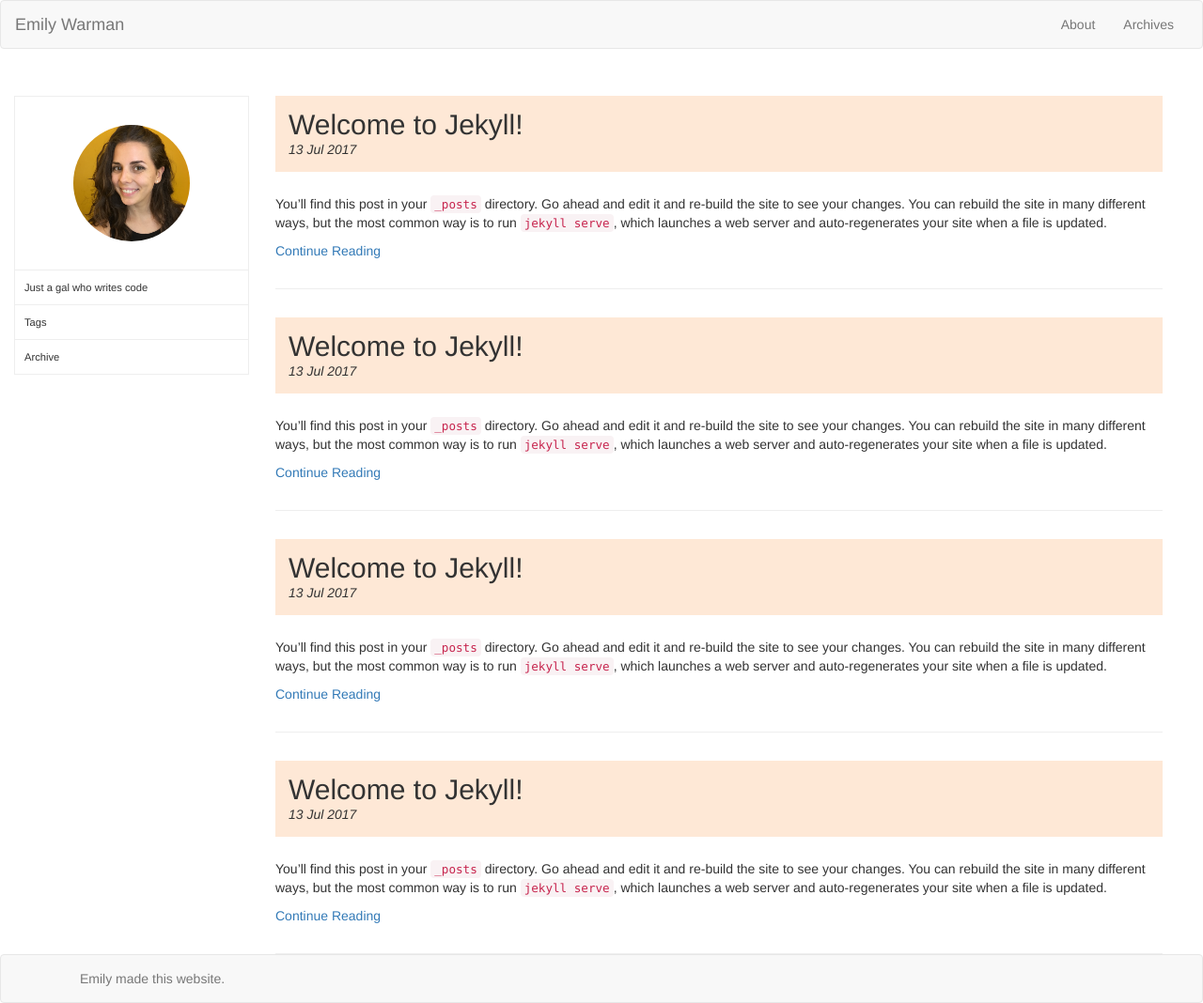
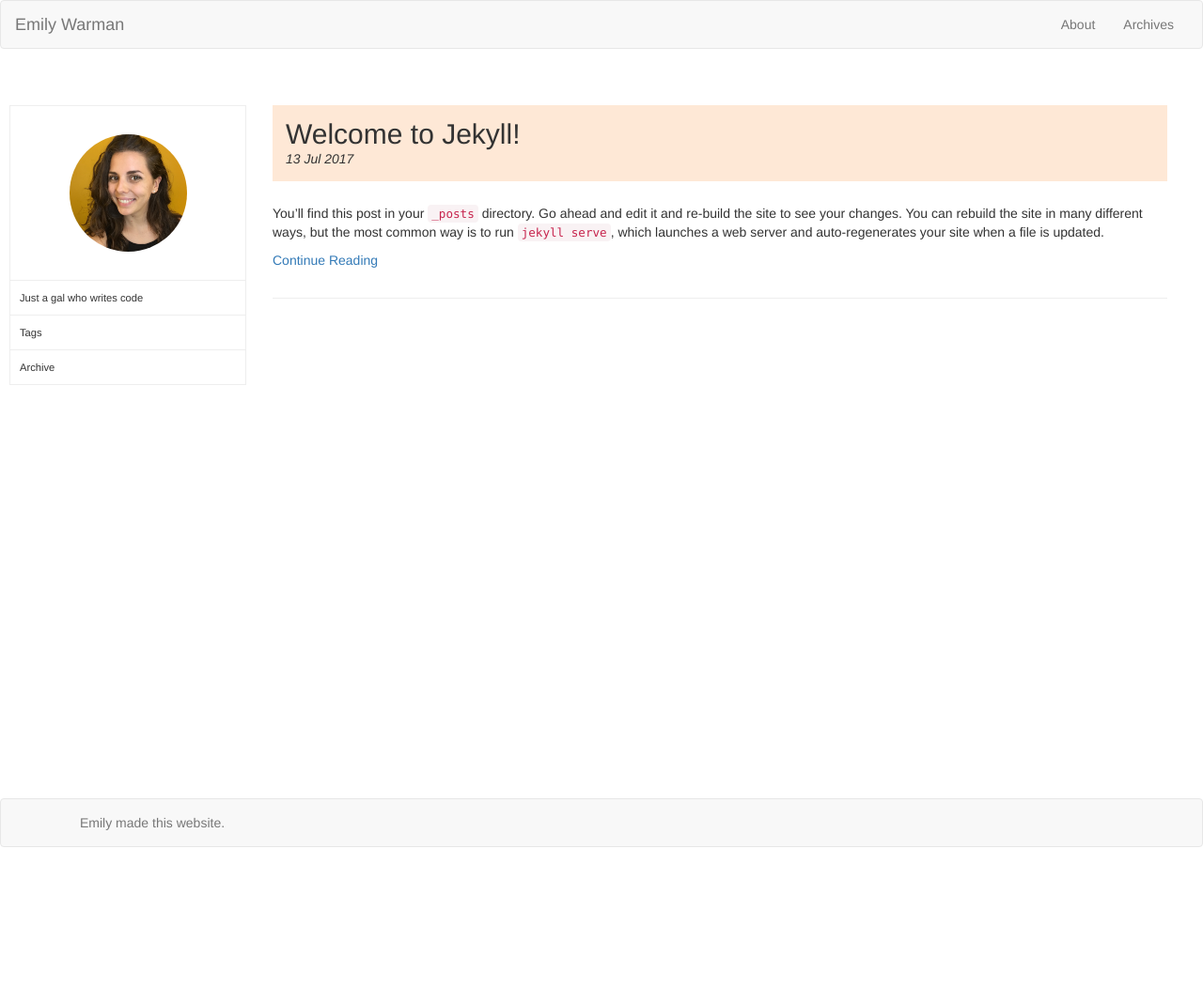
Before and after one commit to ewarman/ewarman.github.io, a Jekyll site: the page built from _pages/index.html, in a window 1280 px wide. Shown: the whole page at 94% size. Built offline with Jekyll 4.4.1, drawn with Linux system fonts in a browser that asks for light colours; nearby versions of some CDN libraries; after the commit the page ends 902 px from its top, so only the background shows below that.

Commit message:
stick dat footer

```diff
--- a/_layouts/default.html
+++ b/_layouts/default.html
@@ -4,17 +4,24 @@
   {% include head.html %}
 
   <body>
-    {% include page-header.html %}
-    <div class="container-fluid full">
-      <div class="left-sidebar">
-        {% include post-nav.html %}
+    <div id="container">
+
+      <div id="header">
+        {% include page-header.html %}
       </div>
 
-      <div class="post-container">
-        {{ content }}
+      <div id="body">
+        <div class="left-sidebar">
+          {% include post-nav.html %}
+        </div>
+        <div class="post-container">
+          {{ content }}
+        </div>
+      </div>
+
+      <div id="footer">
+        {% include page-footer.html %}
       </div>
     </div>
-    {% include page-footer.html %}
-
   </body>
 </html>
--- a/_posts/2017-07-13-welcome-to-jekyll2.markdown
+++ /dev/null
@@ -1,26 +0,0 @@
----
-layout: post
-title:  "Welcome to Jekyll!"
-date:   2017-07-13 13:14:29 -0400
-categories: jekyll update
-comments: true
----
-You’ll find this post in your `_posts` directory. Go ahead and edit it and re-build the site to see your changes. You can rebuild the site in many different ways, but the most common way is to run `jekyll serve`, which launches a web server and auto-regenerates your site when a file is updated.
-
-To add new posts, simply add a file in the `_posts` directory that follows the convention `YYYY-MM-DD-name-of-post.ext` and includes the necessary front matter. Take a look at the source for this post to get an idea about how it works.
-
-Jekyll also offers powerful support for code snippets:
-
-{% highlight ruby %}
-def print_hi(name)
-  puts "Hi, #{name}"
-end
-print_hi('Tom')
-#=> prints 'Hi, Tom' to STDOUT.
-{% endhighlight %}
-
-Check out the [Jekyll docs][jekyll-docs] for more info on how to get the most out of Jekyll. File all bugs/feature requests at [Jekyll’s GitHub repo][jekyll-gh]. If you have questions, you can ask them on [Jekyll Talk][jekyll-talk].
-
-[jekyll-docs]: https://jekyllrb.com/docs/home
-[jekyll-gh]:   https://github.com/jekyll/jekyll
-[jekyll-talk]: https://talk.jekyllrb.com/
--- a/_posts/2017-07-13-welcome-to-jekyll3.markdown
+++ /dev/null
@@ -1,26 +0,0 @@
----
-layout: post
-title:  "Welcome to Jekyll!"
-date:   2017-07-13 13:14:29 -0400
-categories: jekyll update
-comments: true
----
-You’ll find this post in your `_posts` directory. Go ahead and edit it and re-build the site to see your changes. You can rebuild the site in many different ways, but the most common way is to run `jekyll serve`, which launches a web server and auto-regenerates your site when a file is updated.
-
-To add new posts, simply add a file in the `_posts` directory that follows the convention `YYYY-MM-DD-name-of-post.ext` and includes the necessary front matter. Take a look at the source for this post to get an idea about how it works.
-
-Jekyll also offers powerful support for code snippets:
-
-{% highlight ruby %}
-def print_hi(name)
-  puts "Hi, #{name}"
-end
-print_hi('Tom')
-#=> prints 'Hi, Tom' to STDOUT.
-{% endhighlight %}
-
-Check out the [Jekyll docs][jekyll-docs] for more info on how to get the most out of Jekyll. File all bugs/feature requests at [Jekyll’s GitHub repo][jekyll-gh]. If you have questions, you can ask them on [Jekyll Talk][jekyll-talk].
-
-[jekyll-docs]: https://jekyllrb.com/docs/home
-[jekyll-gh]:   https://github.com/jekyll/jekyll
-[jekyll-talk]: https://talk.jekyllrb.com/
--- a/_posts/2017-07-13-welcome-to-jekyll4.markdown
+++ /dev/null
@@ -1,26 +0,0 @@
----
-layout: post
-title:  "Welcome to Jekyll!"
-date:   2017-07-13 13:14:29 -0400
-categories: jekyll update
-comments: true
----
-You’ll find this post in your `_posts` directory. Go ahead and edit it and re-build the site to see your changes. You can rebuild the site in many different ways, but the most common way is to run `jekyll serve`, which launches a web server and auto-regenerates your site when a file is updated.
-
-To add new posts, simply add a file in the `_posts` directory that follows the convention `YYYY-MM-DD-name-of-post.ext` and includes the necessary front matter. Take a look at the source for this post to get an idea about how it works.
-
-Jekyll also offers powerful support for code snippets:
-
-{% highlight ruby %}
-def print_hi(name)
-  puts "Hi, #{name}"
-end
-print_hi('Tom')
-#=> prints 'Hi, Tom' to STDOUT.
-{% endhighlight %}
-
-Check out the [Jekyll docs][jekyll-docs] for more info on how to get the most out of Jekyll. File all bugs/feature requests at [Jekyll’s GitHub repo][jekyll-gh]. If you have questions, you can ask them on [Jekyll Talk][jekyll-talk].
-
-[jekyll-docs]: https://jekyllrb.com/docs/home
-[jekyll-gh]:   https://github.com/jekyll/jekyll
-[jekyll-talk]: https://talk.jekyllrb.com/
--- a/_sass/_page-footer.scss
+++ b/_sass/_page-footer.scss
@@ -1,9 +1,3 @@
-.footer {
-  position: absolute;
-  width: 100%;
-  bottom: 0;
-}
-
 .flush {
   margin-bottom: 0px !important;
 }
--- a/assets/css/main.scss
+++ b/assets/css/main.scss
@@ -4,3 +4,30 @@
 @import "page-footer.scss";
 @import "post-nav.scss";
 @import "post.scss";
+
+html,
+body {
+   margin:0;
+   padding:0;
+   height:100%;
+}
+
+#container {
+   min-height:100%;
+   position:relative;
+}
+
+#header {
+}
+
+#body {
+   padding:10px;
+   padding-bottom:50px;   /* Height of the footer */
+}
+
+#footer {
+   position:absolute;
+   bottom:0;
+   width:100%;
+   height:50px;   /* Height of the footer */
+}
```
